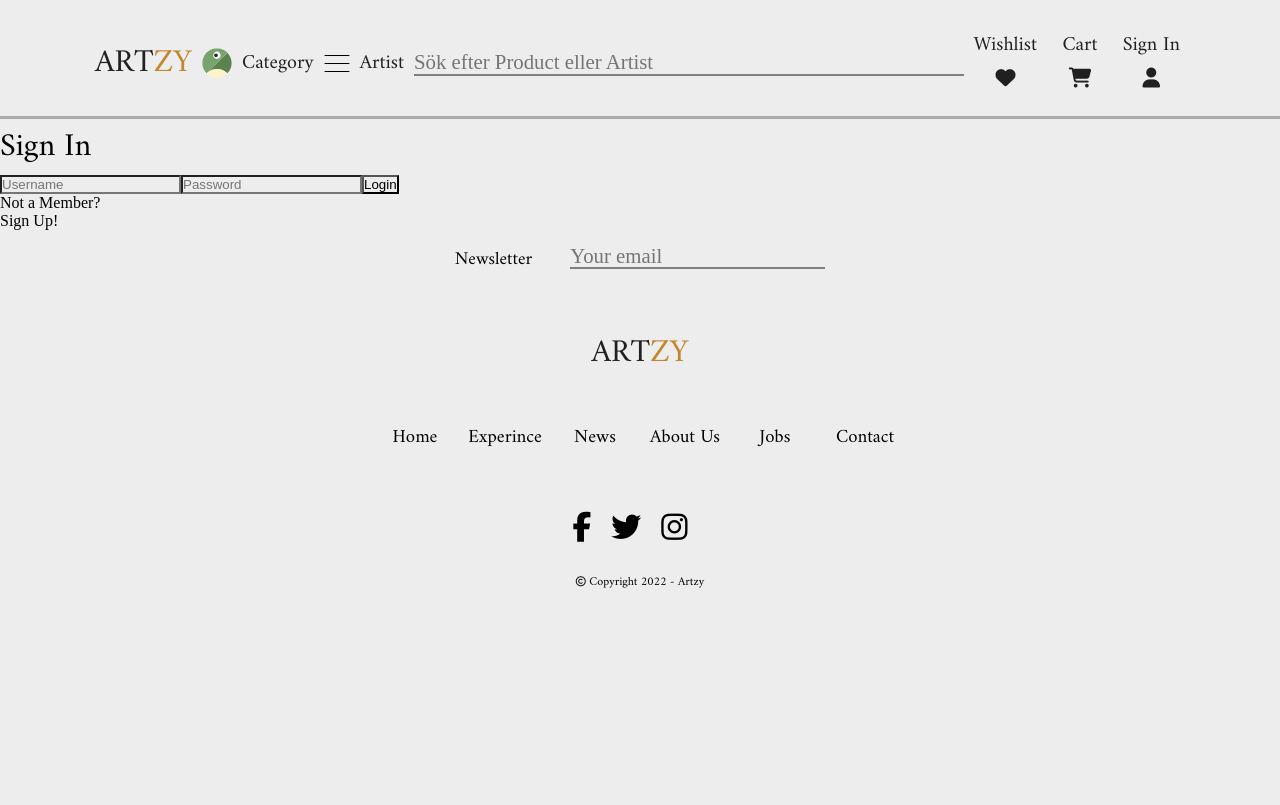
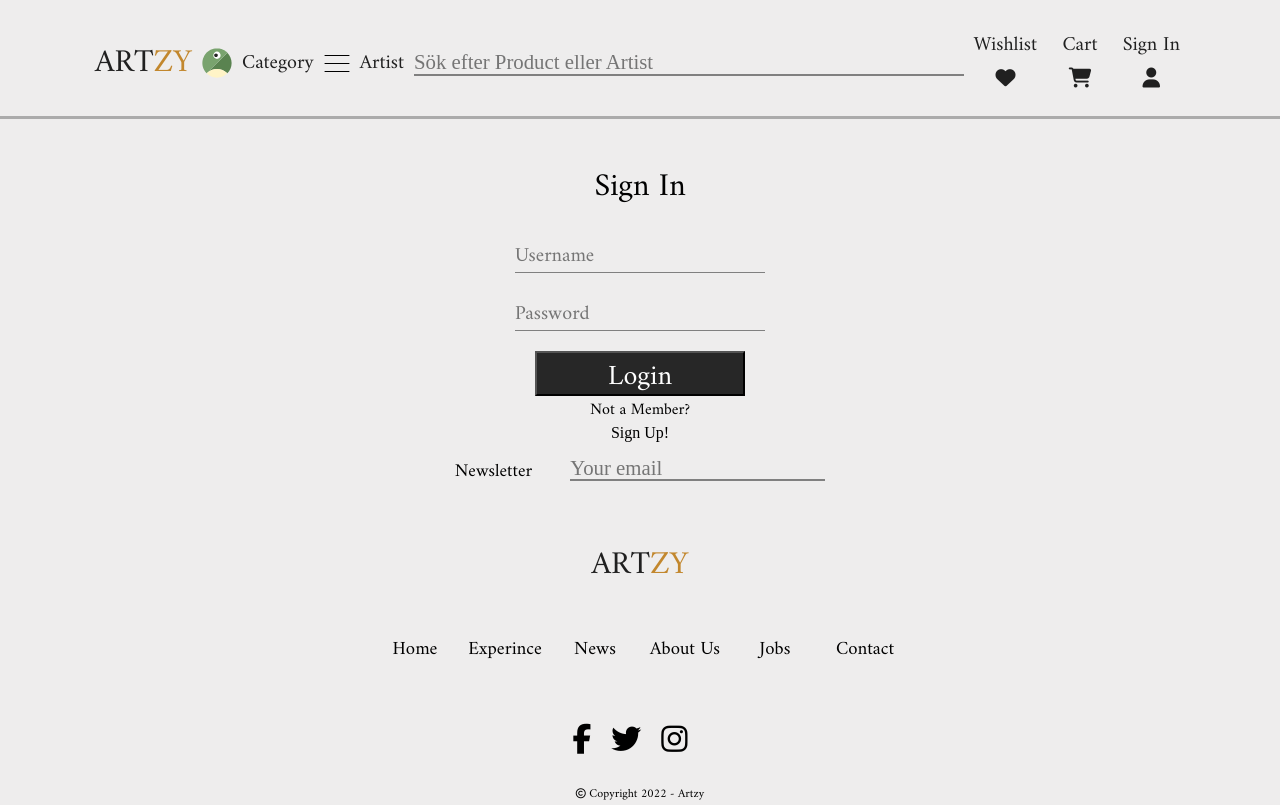
Before and after one commit to rawisha/rawisha.github.io, a React (Create React App) app: page /signin in a window 1280 px wide. Built offline with nearby package versions, Linux system fonts and the light colour scheme.

Commit message:
CSS på login & signup

```diff
--- a/src/App.css
+++ b/src/App.css
@@ -4,7 +4,7 @@
   background-color: #eeeded;
 }
 
-h1,h2,h3,h4 {
+h1,h2,h3,h4,p {
   font-family: "Amiri", serif;
   font-weight: 400;
 }
--- a/src/pages/Login.js
+++ b/src/pages/Login.js
@@ -12,7 +12,7 @@ export default function Login() {
         <h1>Sign In</h1>
         <input placeholder="Username"></input>
         <input placeholder="Password"></input>
-        <button>Login</button>
+        <button><h2>Login</h2></button>
         <p>Not a Member? </p><a>Sign Up!</a>
         </div>
         <Footer />
--- a/src/styles/Login.css
+++ b/src/styles/Login.css
@@ -4,3 +4,47 @@
   margin: 0;
   padding: 0;
 }
+
+.loginForm {
+display: flex;
+justify-content: center;
+text-align: center;
+align-items: center;
+flex-direction: column;
+margin-top: 40px;
+}
+
+.loginForm > input {
+  border: none;
+  border-bottom: 1px solid grey;
+  width: 250px;
+  height: 30px;
+  margin-top: 28px;
+  font-family: 'Amiri', 'Serif';
+
+}
+
+.loginForm > button {
+  background: #272727;
+  width: 210px;
+  height: 45px;
+  margin-top: 20px;
+  background-color: #272727;
+}
+
+.loginForm > button > h2 {
+  background:none;
+  color: white;
+  text-align: center;
+  font-size: 28px;
+  font-weight: 400;
+  align-items: center;
+}
+
+
+.loginForm > input::placeholder {
+  font-size: 20px;
+  font-weight: 400;
+  line-height: 35.16px;
+
+}
--- a/src/styles/Signup.css
+++ b/src/styles/Signup.css
@@ -4,3 +4,47 @@
   margin: 0;
   padding: 0;
 }
+
+.signupForm {
+display: flex;
+justify-content: center;
+text-align: center;
+align-items: center;
+flex-direction: column;
+margin-top: 40px;
+}
+
+.signupForm > input {
+  border: none;
+  border-bottom: 1px solid grey;
+  width: 250px;
+  height: 30px;
+  margin-top: 28px;
+  font-family: 'Amiri', 'Serif';
+
+}
+
+.signupForm > button {
+  background: #272727;
+  width: 210px;
+  height: 45px;
+  margin-top: 20px;
+  background-color: #272727;
+}
+
+.signupForm > button > h2 {
+  background:none;
+  color: white;
+  text-align: center;
+  font-size: 28px;
+  font-weight: 400;
+  align-items: center;
+}
+
+
+.signupForm > input::placeholder {
+  font-size: 20px;
+  font-weight: 400;
+  line-height: 35.16px;
+
+}
```
